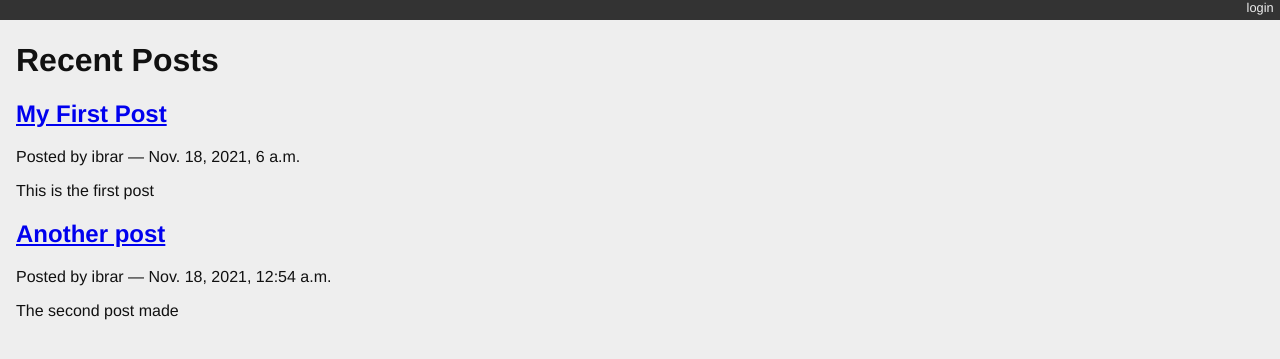
After one commit to IBRAR21/django-blog, a Django app: page / in a window 1280 px wide. The commit adds this page. Shown: the top 359 px of the page. Run offline with Django 3.2, Linux system fonts and the light colour scheme; data comes from the database, SQL or seed files in the repository; both versions use the stored data as it was after the commit; data that the repository does not hold is empty.

Commit message:
adding lesson 7

```diff
--- a/blogging/admin.py
+++ b/blogging/admin.py
@@ -1,5 +1,6 @@
 from django.contrib import admin
 
-from blogging.models import Post
+from blogging.models import Post, Category
 
 admin.site.register(Post)
+admin.site.register(Category)
--- a/blogging/models.py
+++ b/blogging/models.py
@@ -12,3 +12,14 @@ class Post(models.Model):
 
     def __str__(self):
         return self.title
+
+class Category(models.Model):
+    name = models.CharField(max_length=128)
+    description = models.TextField(blank=True)
+    posts = models.ManyToManyField(Post, blank=True, related_name='categories')
+
+    def __str__(self):
+        return self.name
+
+    class Meta:
+        verbose_name_plural = 'Categories'
--- /dev/null
+++ b/blogging/static/django_blog.css
@@ -0,0 +1,74 @@
+body {
+    background-color: #eee;
+    color: #111;
+    font-family: "HelveticaNeue-Light", "Helvetica Neue Light", "Helvetica Neue", Helvetica, Arial, "Lucida Grande", sans-serif;
+    margin:0;
+    padding:0;
+}
+#container {
+    margin:0;
+    padding:0;
+    margin-top: 0px;
+}
+#header {
+    background-color: #333;
+    border-botton: 1px solid #111;
+    margin:0;
+    padding:0;
+}
+#control-bar {
+    margin: 0em 0em 1em;
+    list-style: none;
+    list-style-type: none;
+    text-align: right;
+    color: #eee;
+    font-size: 80%;
+    padding-bottom: 0.4em;
+}
+#control-bar li {
+    display: inline-block;
+}
+#control-bar li a {
+    color: #eee;
+    padding: 0.5em;
+    text-decoration: none;
+}
+#control-bar li a:hover {
+    color: #cce;
+}
+#content {
+    margin: 0em 1em 1em;
+}
+
+ul#entries {
+    list-style: none;
+    list-style-type: none;
+}
+div.entry {
+    margin-right: 2em;
+    margin-top: 1em;
+    border-top: 1px solid #cecece;
+}
+ul#entries li:first-child div.entry {
+    border-top: none;
+    margin-top: 0em;
+}
+div.entry-body {
+    margin-left: 2em;
+}
+.notification {
+    float: right;
+    text-align: center;
+    width: 25%;
+    padding: 1em;
+}
+.info {
+    background-color: #aae;
+}
+ul.categories {
+    list-style: none;
+    list-style-type: none;
+}
+ul.categories li {
+    display: inline;
+}
--- /dev/null
+++ b/blogging/templates/blogging/list.html
@@ -0,0 +1,21 @@
+{% extends "base.html" %}{% block content %}
+  <h1>Recent Posts</h1>
+  {% for post in posts %}
+  <div class="post">
+    <h2>
+      <a href="{% url 'blog_detail' post.pk %}">{{ post }}</a>
+    </h2>
+    <p class="byline">
+      Posted by {{ post.author.username }} &mdash; {{ post.published_date }}
+    </p>
+    <div class="post-body">
+      {{ post.text }}
+    </div>
+    <ul class="categories">
+      {% for category in post.categories.all %}
+        <li>{{ category }}</li>
+      {% endfor %}
+    </ul>
+  </div>
+  {% endfor %}
+{% endblock %}
--- /dev/null
+++ b/blogging/urls.py
@@ -0,0 +1,9 @@
+from django.conf.urls import url
+from django.urls import path
+from blogging.views import stub_view
+from blogging.views import list_view, detail_view
+
+urlpatterns = [
+    path('', list_view, name="blog_index"),
+    path('posts/<int:post_id>/', detail_view, name="blog_detail"),
+]
--- a/blogging/views.py
+++ b/blogging/views.py
@@ -1,3 +1,32 @@
 from django.shortcuts import render
 
 # Create your views here.
+
+from django.http import HttpResponse, HttpResponseRedirect, Http404
+from django.template import loader
+from blogging.models import Post
+
+def stub_view(request, *args, **kwargs):
+    body = "Stub View\n\n"
+    if args:
+        body += "Args:\n"
+        body += "\n".join(["\t%s" % a for a in args])
+    if kwargs:
+        body += "Kwargs:\n"
+        body += "\n".join(["\t%s: %s" % i for i in kwargs.items()])
+    return HttpResponse(body, content_type="text/plain")
+
+def list_view(request):
+    published = Post.objects.exclude(published_date__exact=None)
+    posts = published.order_by('-published_date')
+    context = {'posts': posts}
+    return render(request, 'list.html', context)
+
+def detail_view(request, post_id):
+    published = Post.objects.exclude(published_date__exact=None)
+    try:
+        post = published.get(pk=post_id)
+    except Post.DoesNotExist:
+        raise Http404
+    context = {'post': post}
+    return render(request, 'blogging/detail.html', context)
--- a/mysite/settings.py
+++ b/mysite/settings.py
@@ -11,6 +11,7 @@ https://docs.djangoproject.com/en/3.2/ref/settings/
 """
 import os
 from pathlib import Path
+
 
 # Build paths inside the project like this: BASE_DIR / 'subdir'.
 BASE_DIR = Path(__file__).resolve().parent.parent
@@ -56,7 +57,7 @@ ROOT_URLCONF = 'mysite.urls'
 TEMPLATES = [
     {
         'BACKEND': 'django.template.backends.django.DjangoTemplates',
-        'DIRS': [os.path.join(BASE_DIR, 'mysite/templates')],
+        'DIRS': [os.path.join(BASE_DIR, 'mysite/templates'), os.path.join(BASE_DIR, 'blogging/templates/blogging')],
         'APP_DIRS': True,
         'OPTIONS': {
             'context_processors': [
@@ -125,3 +126,6 @@ STATIC_URL = '/static/'
 # https://docs.djangoproject.com/en/3.2/ref/settings/#default-auto-field
 
 DEFAULT_AUTO_FIELD = 'django.db.models.BigAutoField'
+
+LOGIN_URL = '/login/'
+LOGIN_REDIRECT_URL = '/'
--- a/mysite/templates/base.html
+++ b/mysite/templates/base.html
@@ -1,9 +1,21 @@
+{% load static %}
 <!DOCTYPE html>
 <html>
     <head>
         <title>My Django Blog</title>
+        <link type="text/css" rel="stylesheet" href="{% static 'django_blog.css' %}">
     </head>
     <body>
+        <div id="header">  {# header begins here #}
+             <ul id="control-bar">
+                {% if user.is_authenticated %}
+                {% if user.is_staff %}<li><a href="{% url 'admin:index' %}">admin</a></li>{% endif %}
+                <li><a href="{% url 'logout' %}">logout</a></li>
+                {% else %}
+                <li><a href="{% url 'login' %}">login</a></li>
+                {% endif %}
+             </ul>
+        </div>
         <div id="container">
             <div id="content">
                 {% block content %}
--- a/mysite/urls.py
+++ b/mysite/urls.py
@@ -16,8 +16,12 @@ Including another URLconf
 from django.contrib import admin
 from django.urls import path
 from django.urls.conf import include
+from django.contrib.auth.views import LoginView, LogoutView
 
 urlpatterns = [
+    path('', include('blogging.urls')),
     path('polling/', include('polling.urls')),
     path('admin/', admin.site.urls),
+    path('login/', LoginView.as_view(template_name='login.html'), name="login"),
+    path('logout/', LogoutView.as_view(next_page='/'), name="logout"),
 ]
```
Also changed, not shown: blogging/templates/blogging/detail.html (added, +17 -0 lines), blogging/tests.py (+56 -0 lines), mysite/templates/login.html (added, +9 -0 lines), blogging/migrations/0002_category.py (added), db.sqlite3 (added).
